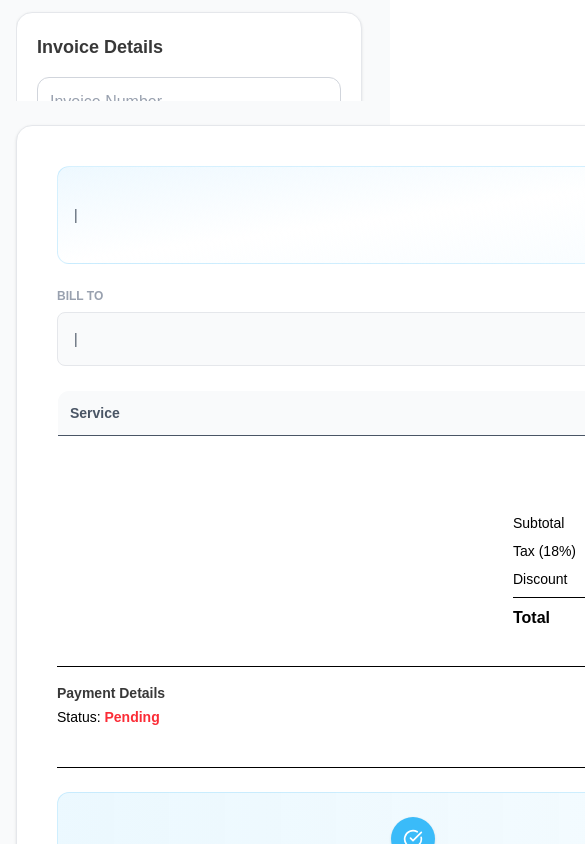
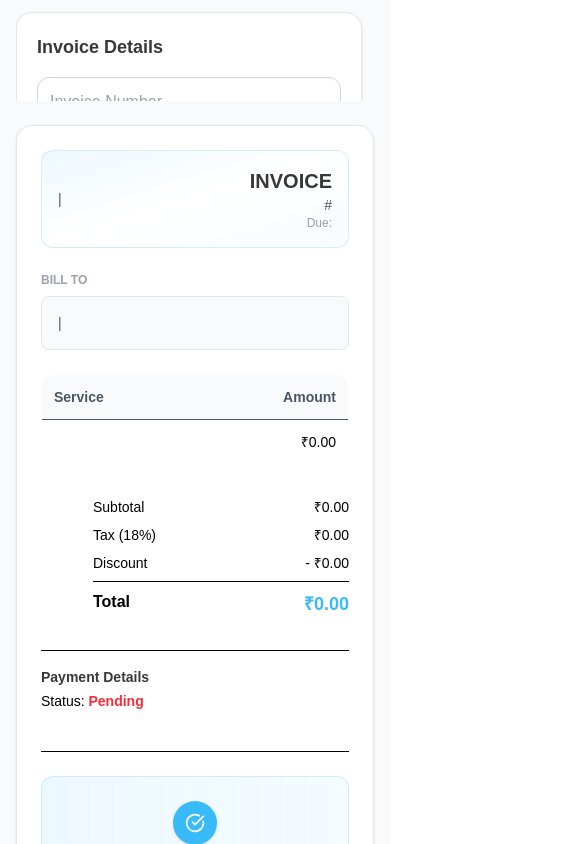
Before and after one commit to mohitrajgarh/invoice_system, a Next.js app: page / in a window 390 px wide. Shown: the part 1200-2044 px from the top of the page, 585 px wide, since content can reach past the window. Built offline with nearby package versions, Linux system fonts and the light colour scheme.

Commit message:
fix: invoice_preview fix the ui & responsive

```diff
--- a/src/components/preview/invoice_preview.tsx
+++ b/src/components/preview/invoice_preview.tsx
@@ -34,7 +34,7 @@ export default function InvoicePreview({ data }: { data: InvoiceData }) {
       {/* PRINT AREA */}
       <div
         ref={printRef}
-        className="bg-white text-black p-10 w-[794px] min-h-[1123px] mx-auto rounded-2xl border border-gray-200 shadow-sm"
+        className="bg-white text-black p-6 md:p-10 w-full max-w-[794px] min-h-[1123px] mx-auto rounded-2xl border border-gray-200 shadow-sm"
       >
 
         {/* HEADER */}
```
